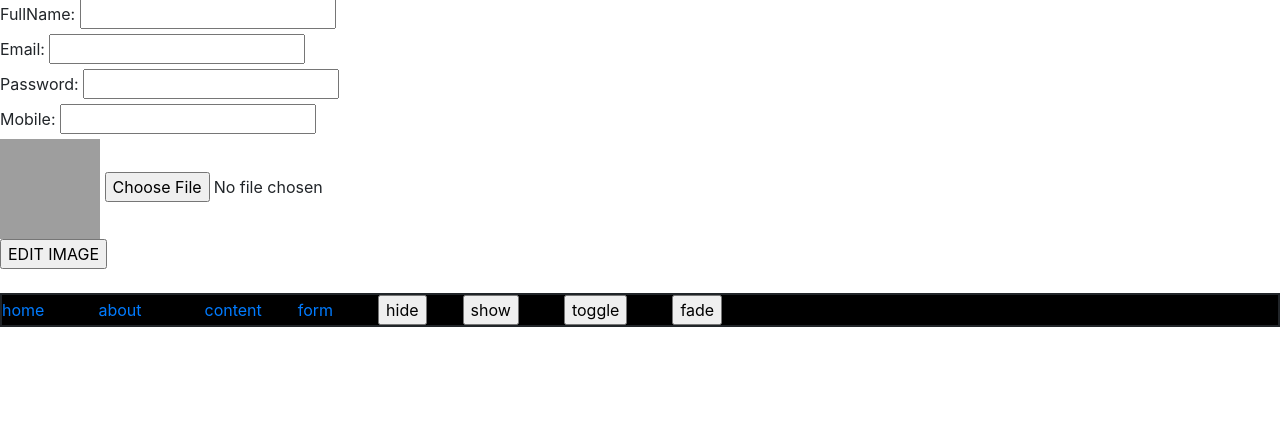
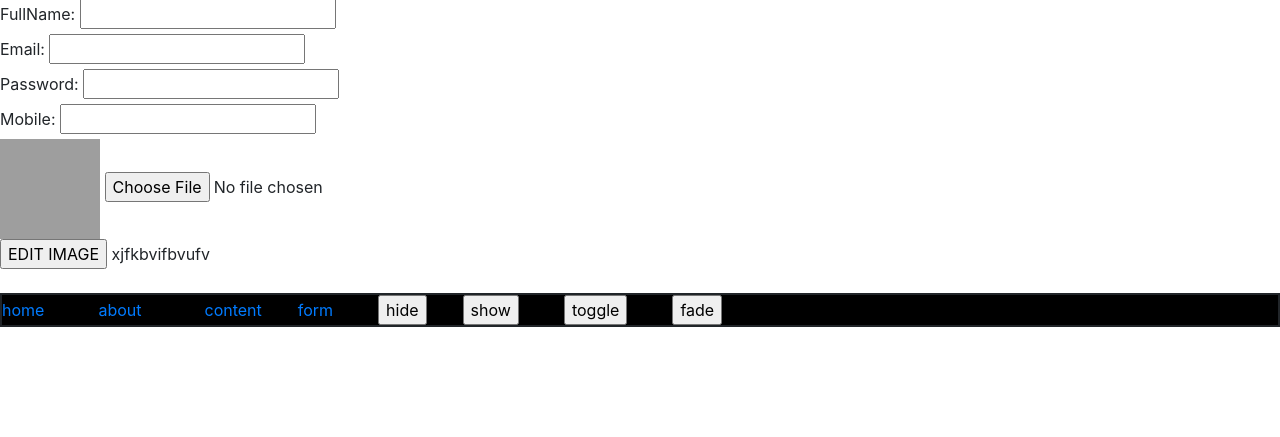
Before and after one commit to rajansaini1/project13, a Django app: template templates/editimage.html in a window 1280 px wide. Shown: the part 121-558 px from the top of the page. Run offline with Django 3.2, Linux system fonts and the light colour scheme; the template is opened without the code that fills it, so the values that code supplies are empty; some libraries are stand-ins or nearby versions; grey boxes are pictures that could not be loaded.

Commit message:
hiii just kidding

```diff
--- a/templates/editimage.html
+++ b/templates/editimage.html
@@ -23,7 +23,7 @@
 <img src="/media/{{ep.photo}}" height="100px" width="100px">
     <input type="file" name="newpic" ><br>
     <input type="submit" value="EDIT IMAGE">
-
+xjfkbvifbvufv
 
 
 
```
